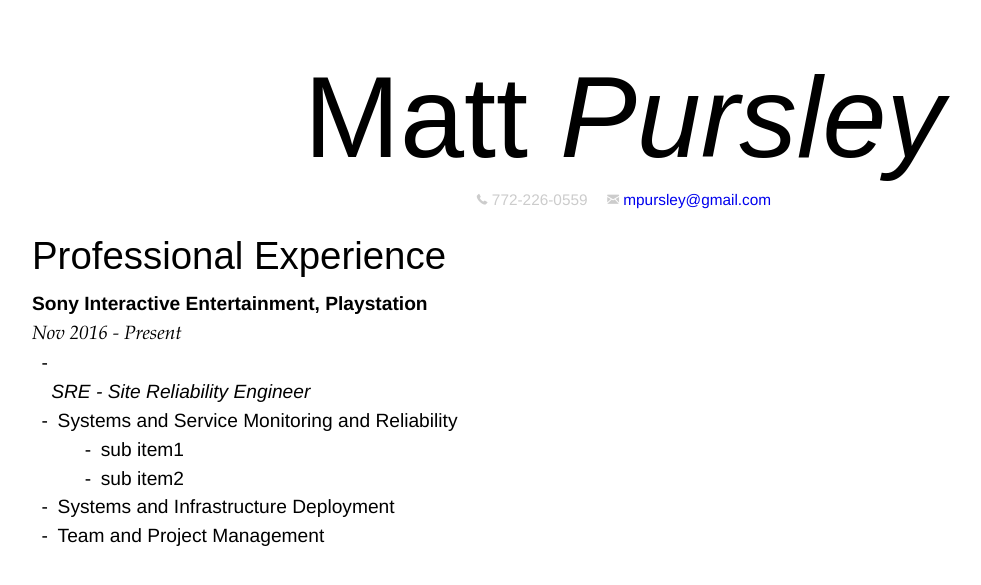
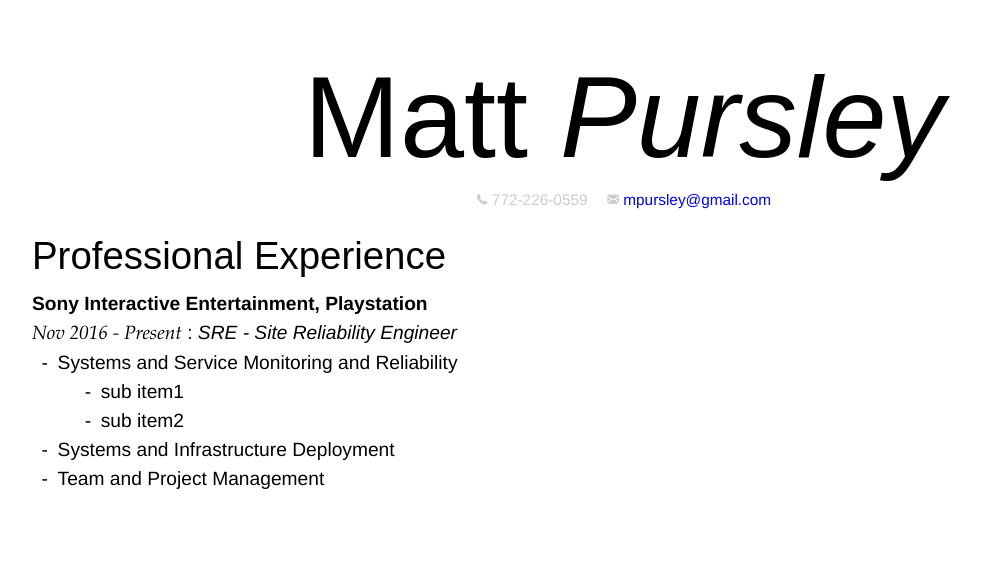
Before and after one commit to mpursley/mpursley.github.io, a Jekyll site: the page built from index_resume_short.md, in a window 1280 px wide. Shown: the top 585 px of the page, without its empty margins (16-997 px from the left). Built offline with Jekyll 4.4.1, drawn with Linux system fonts in a browser that asks for light colours.

Commit message:
Update index_resume_short.md

````diff
--- a/index_resume_short.md
+++ b/index_resume_short.md
@@ -14,8 +14,7 @@ title: Matt Pursley's CV
 ## Professional Experience
 
 ### __Sony Interactive Entertainment, Playstation__
-```Nov 2016 - Present```
- - _SRE - Site Reliability Engineer_
+```Nov 2016 - Present``` : _SRE - Site Reliability Engineer_
 
 * Systems and Service Monitoring and Reliability
   * sub item1
````
